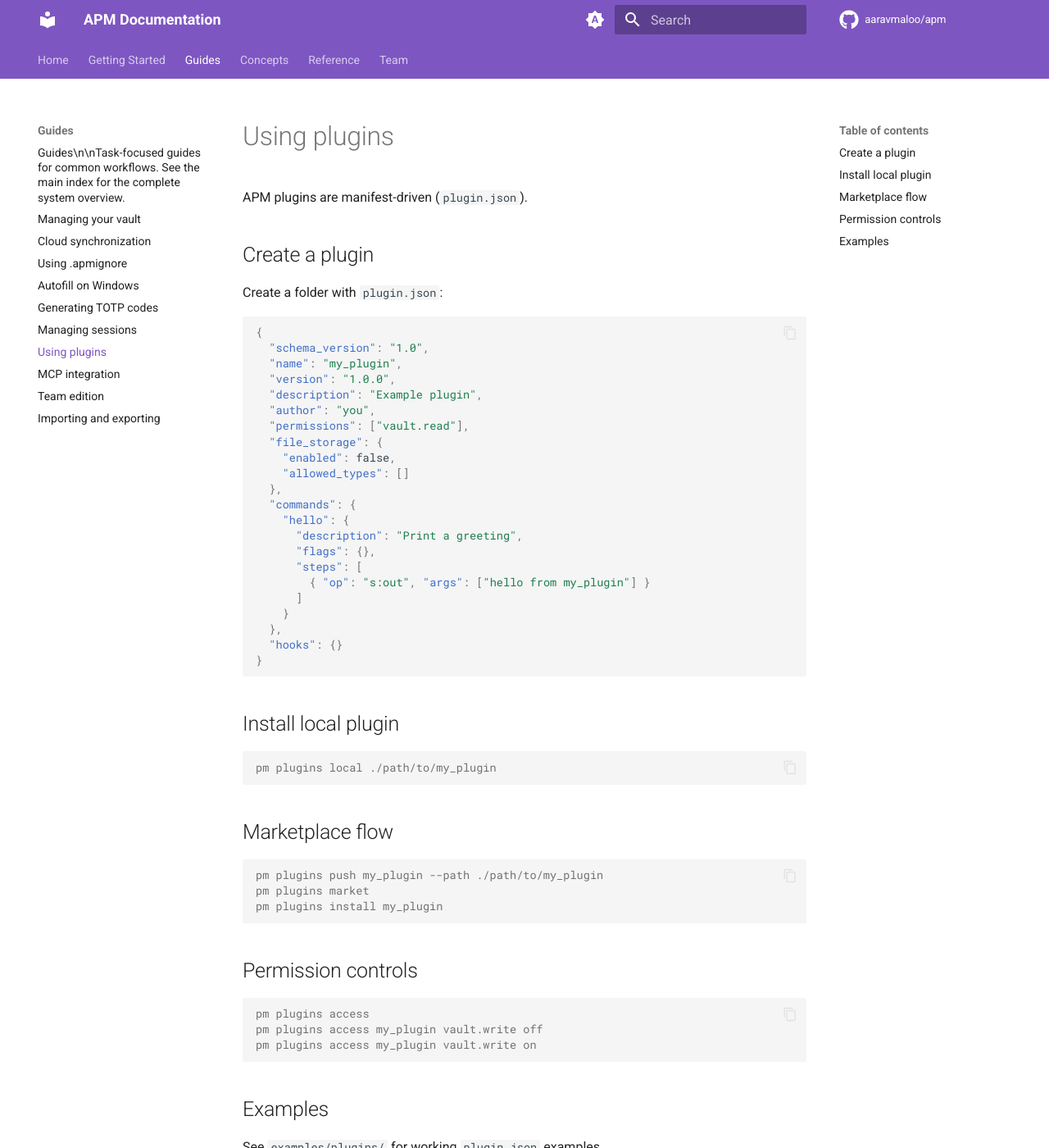
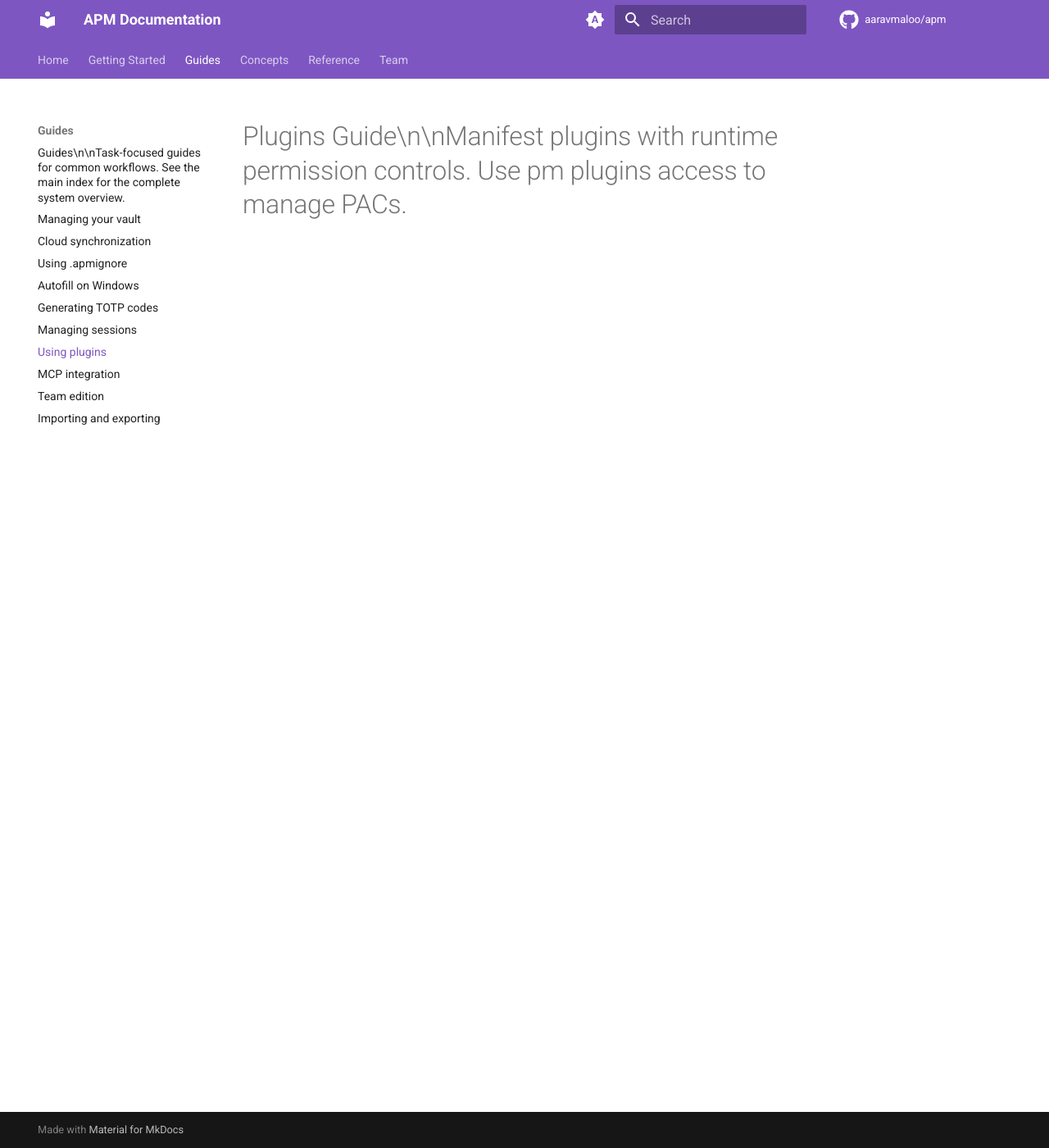
Before and after one commit to aaravmaloo/apm, an MkDocs documentation site: the page built from docs/guides/plugins.md, in a window 1280 px wide and 1400 px high. Shown: the whole window at 82% size. Built offline with MkDocs 1.6.1 and Material for MkDocs 9.7.7, drawn with Linux system fonts in a browser that asks for light colours; comment, search, counter and statistics services are not loaded; some of the changed text lies outside the part shown.

Commit message:
docs: update docs/guides/plugins.md

````diff
--- a/docs/guides/plugins.md
+++ b/docs/guides/plugins.md
@@ -1,64 +1 @@
----
-title: Using plugins
-description:
-  Build and manage APM plugins with legacy plugin manifests.
----
-
-# Using plugins
-
-APM plugins are manifest-driven (`plugin.json`).
-
-## Create a plugin
-
-Create a folder with `plugin.json`:
-
-```json
-{
-  "schema_version": "1.0",
-  "name": "my_plugin",
-  "version": "1.0.0",
-  "description": "Example plugin",
-  "author": "you",
-  "permissions": ["vault.read"],
-  "file_storage": {
-    "enabled": false,
-    "allowed_types": []
-  },
-  "commands": {
-    "hello": {
-      "description": "Print a greeting",
-      "flags": {},
-      "steps": [
-        { "op": "s:out", "args": ["hello from my_plugin"] }
-      ]
-    }
-  },
-  "hooks": {}
-}
-```
-
-## Install local plugin
-
-```console
-pm plugins local ./path/to/my_plugin
-```
-
-## Marketplace flow
-
-```console
-pm plugins push my_plugin --path ./path/to/my_plugin
-pm plugins market
-pm plugins install my_plugin
-```
-
-## Permission controls
-
-```console
-pm plugins access
-pm plugins access my_plugin vault.write off
-pm plugins access my_plugin vault.write on
-```
-
-## Examples
-
-See `examples/plugins/` for working `plugin.json` examples.
+# Plugins Guide\n\nManifest plugins with runtime permission controls. Use pm plugins access to manage PACs.
````
